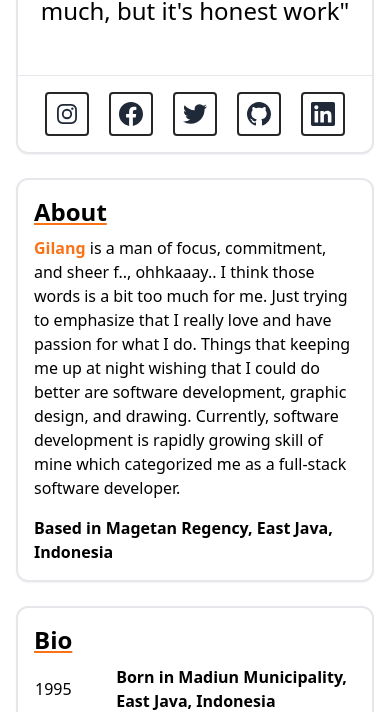
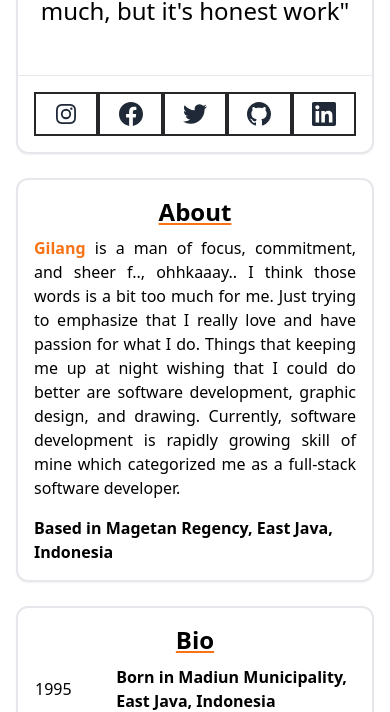
Before and after one commit to agilangp/portoforme, a Next.js app: page / in a window 390 px wide. Shown: the part 688-1400 px from the top of the page. Built offline with nearby package versions, Linux system fonts and the light colour scheme.

Commit message:
fix: small screen view of index page

```diff
--- a/pages/index.tsx
+++ b/pages/index.tsx
@@ -8,8 +8,12 @@ const Home: NextPage = () => {
         let { href, children, ...rest } = props
         return (
             <Link href={href}>
-                <a {...rest} target="_blank">
-                    <button className="hover:bg-black hover:text-white border-2 dark:border-orange-500 dark:text-orange-500 dark:hover:bg-orange-500 dark:hover:text-zinc-900 border-zinc-800 p-2 font-semibold text-gray-800 inline-flex items-center space-x-2 rounded">
+                <a
+                    {...rest}
+                    target="_blank"
+                    className="grow sm:grow-0 border-2 dark:border-orange-500 border-zinc-800"
+                >
+                    <button className="hover:bg-black hover:text-white dark:text-orange-500 dark:hover:bg-orange-500 dark:hover:text-zinc-900 p-2 font-semibold text-gray-800 inline-flex items-center space-x-2 rounded">
                         {children}
                     </button>
                 </a>
@@ -43,7 +47,7 @@ const Home: NextPage = () => {
                     </div>
                     <div>
                         <hr className="dark:border-zinc-800" />
-                        <div className="flex flex-wrap sm:gap-1 gap-5 p-4 justify-center sm:justify-start">
+                        <div className="flex flex-wrap sm:gap-2 p-4 justify-center sm:justify-start">
                             <IconLink href="https://www.instagram.com/alwin_gilang/">
                                 <svg
                                     className="h-6 w-6 fill-current"
@@ -114,10 +118,10 @@ const Home: NextPage = () => {
                 </div>
             </div>
             <div className="mt-6 p-4 rounded-xl border-2 dark:border-zinc-800 shadow-sm">
-                <p className="mb-2 font-semibold underline text-2xl decoration-orange-500">
+                <p className="sm:text-left text-center mb-2 font-semibold underline text-2xl decoration-orange-500">
                     About
                 </p>
-                <p>
+                <p className="text-justify">
                     <b className="text-orange-500">Gilang</b> is a man of focus,
                     commitment, and sheer f.., ohhkaaay.. I think those words is
                     a bit too much for me. Just trying to emphasize that I
@@ -133,7 +137,7 @@ const Home: NextPage = () => {
                 </p>
             </div>
             <div className="mt-6 p-4 rounded-xl border-2 dark:border-zinc-800 shadow-sm">
-                <p className="mb-2 font-semibold underline text-2xl decoration-orange-500">
+                <p className="sm:text-left text-center mb-2 font-semibold underline text-2xl decoration-orange-500">
                     Bio
                 </p>
                 <table>
@@ -166,7 +170,7 @@ const Home: NextPage = () => {
             </div>
 
             <div className="mt-6 p-4 rounded-xl border-2 dark:border-zinc-800 shadow-sm">
-                <p className="mb-2 font-semibold underline text-2xl decoration-orange-500">
+                <p className="sm:text-left text-center mb-2 font-semibold underline text-2xl decoration-orange-500">
                     Tech Stack
                 </p>
                 <ul className="list-disc list-inside italic">
```
